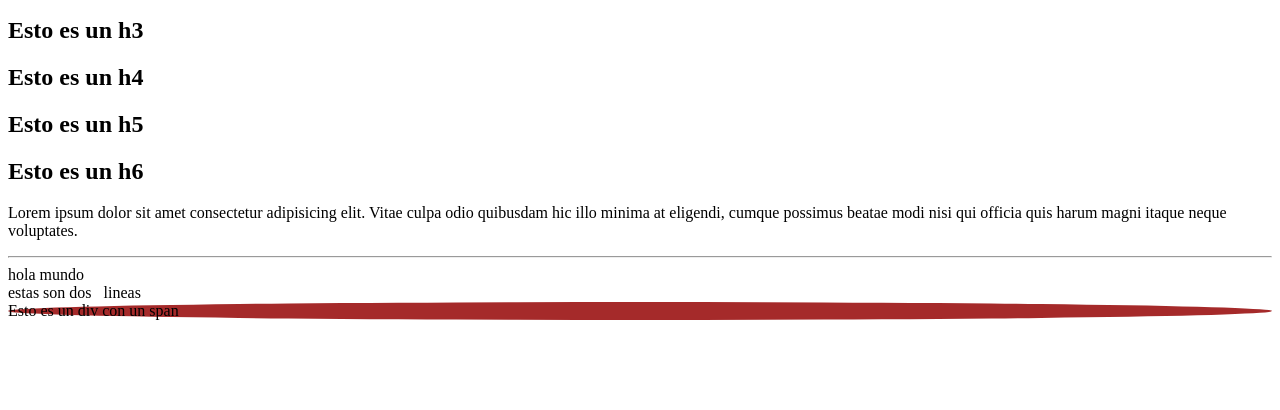
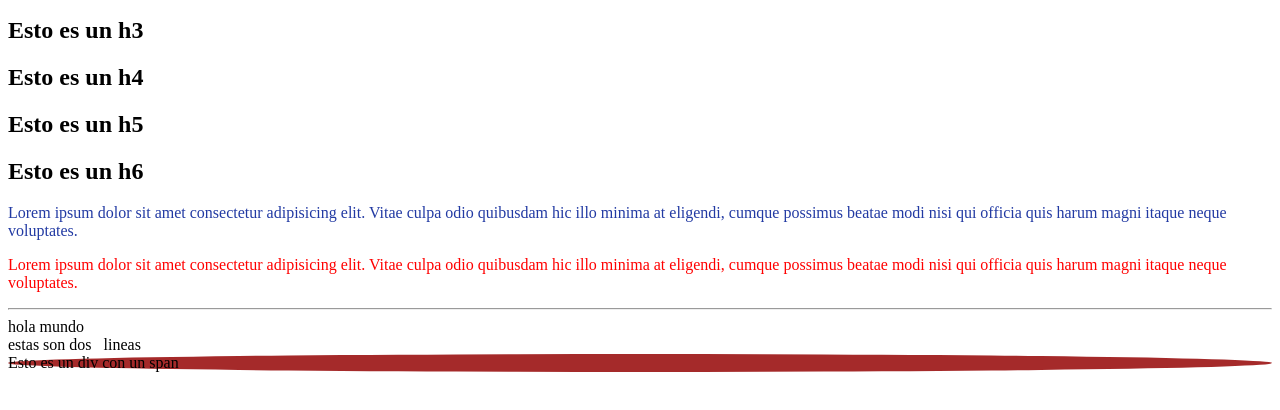
Before and after one commit to LuisaInitComit/NewHtml, a plain HTML site: page index.html in a window 1280 px wide. Shown: the part 110-520 px from the top of the page. Drawn offline with Linux system fonts and the light colour scheme.

Commit message:
color en html

```diff
--- a/estilos.css
+++ b/estilos.css
@@ -0,0 +1,3 @@
+p{
+
+}
--- a/index.html
+++ b/index.html
@@ -17,7 +17,12 @@
 
     <!--Parrafo-->
 
-    <p>
+    <p style="color: rgb(34, 58, 163);">
+        Lorem ipsum dolor sit amet consectetur adipisicing elit. Vitae culpa odio quibusdam hic illo minima at eligendi,
+        cumque possimus beatae modi nisi qui officia quis harum magni itaque neque voluptates.
+    </p>
+
+    <p style="color: red;">
         Lorem ipsum dolor sit amet consectetur adipisicing elit. Vitae culpa odio quibusdam hic illo minima at eligendi,
         cumque possimus beatae modi nisi qui officia quis harum magni itaque neque voluptates.
     </p>
```
